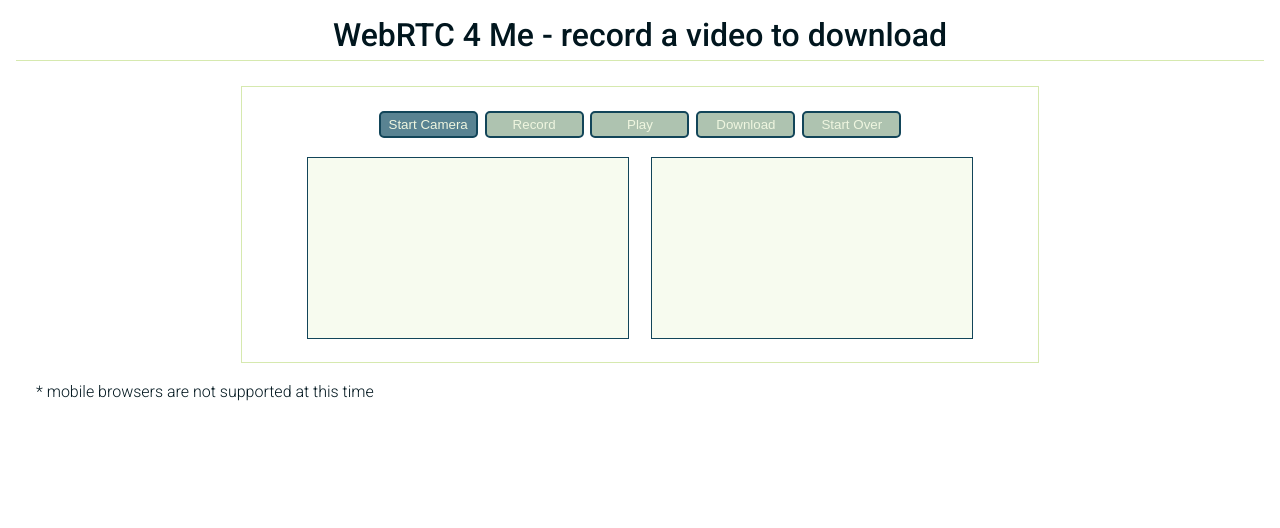
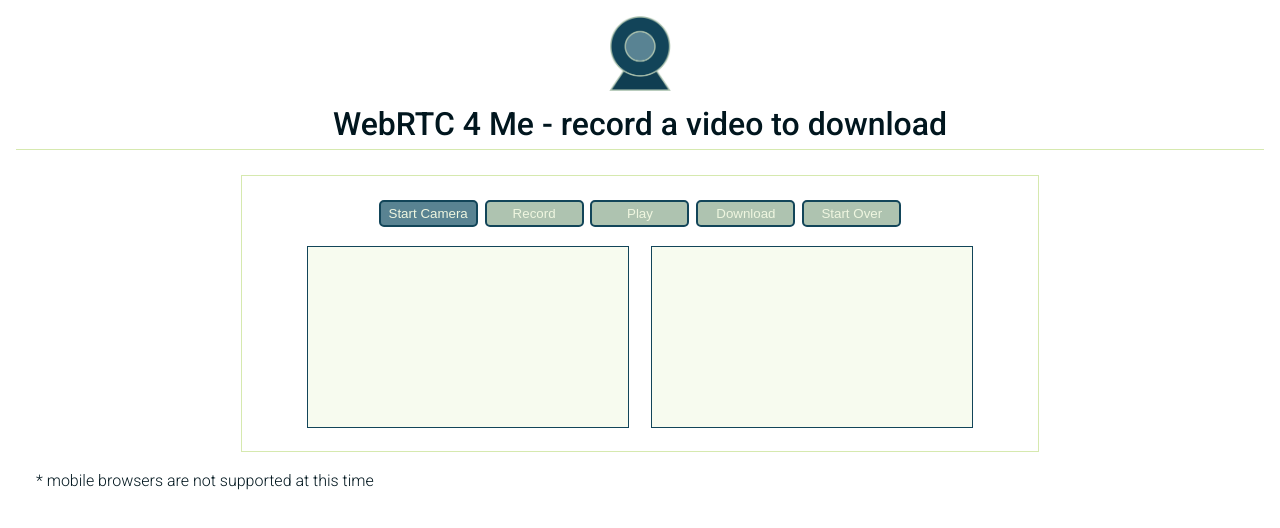
Before and after one commit to ryanmeinzer/WebRTC-recorder, a plain HTML site: page index.html in a window 1280 px wide. Drawn offline with Linux system fonts and the light colour scheme.

Commit message:
added custom logo

```diff
--- a/css/main.css
+++ b/css/main.css
@@ -19,6 +19,11 @@
 .warning {
   color: red;
   font-weight: 400;
+}
+
+.logo {
+  padding: 0px 0px 10px 0px;
+  text-align: center;
 }
 
 @media screen and (min-width: 1000px) {
--- a/index.html
+++ b/index.html
@@ -31,6 +31,10 @@
 </head>
 
 <body>
+
+    <div class="logo">
+        <img src="images/webrtc4me-logo.png" alt="WebRTC 4 Me Logo" height="75" background-color="transparent">
+    </div>
 
     <h1>WebRTC 4 Me - record a video to download</h1>
 
```
Also changed, not shown: images/webrtc4me-logo.png (added).
